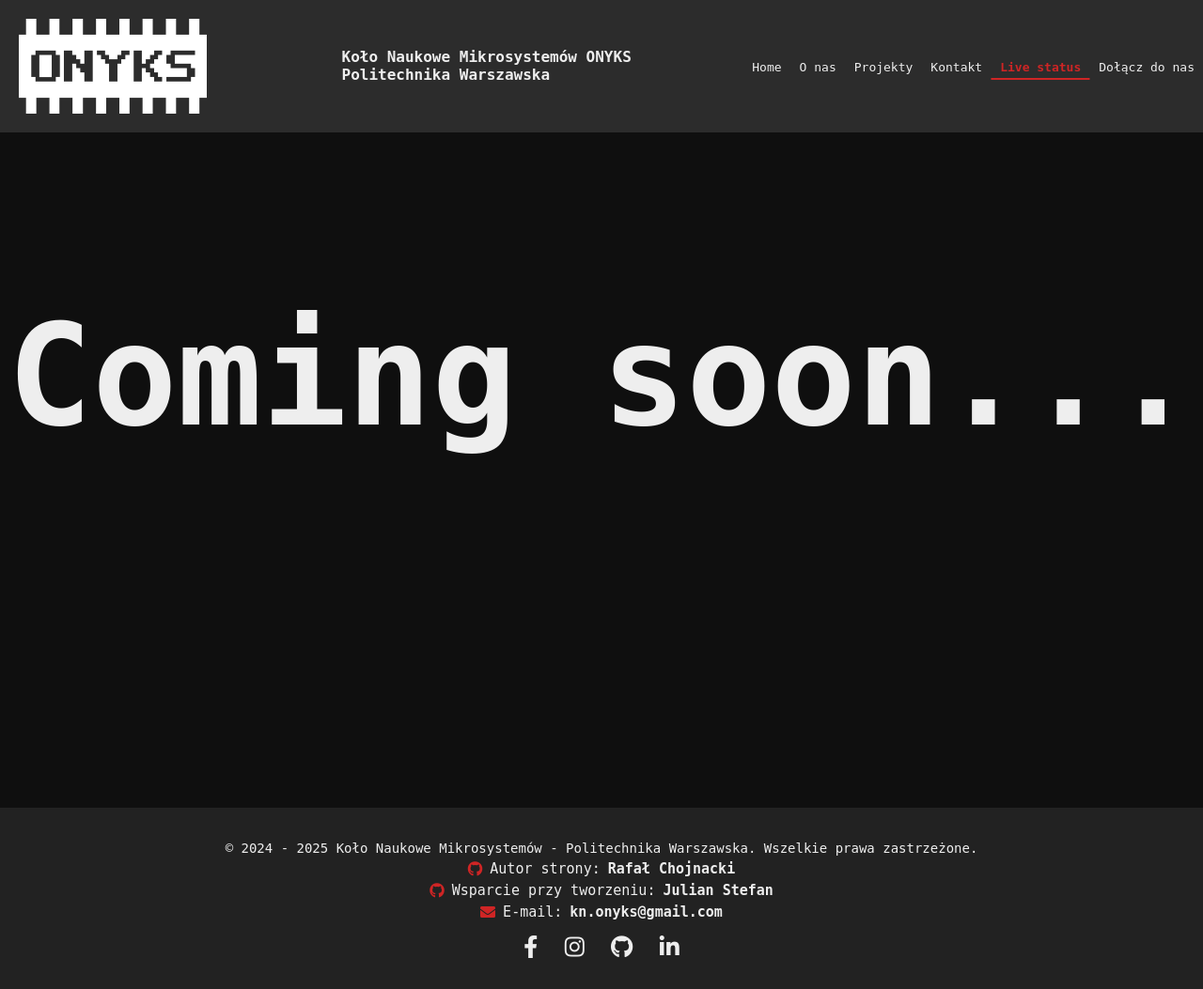
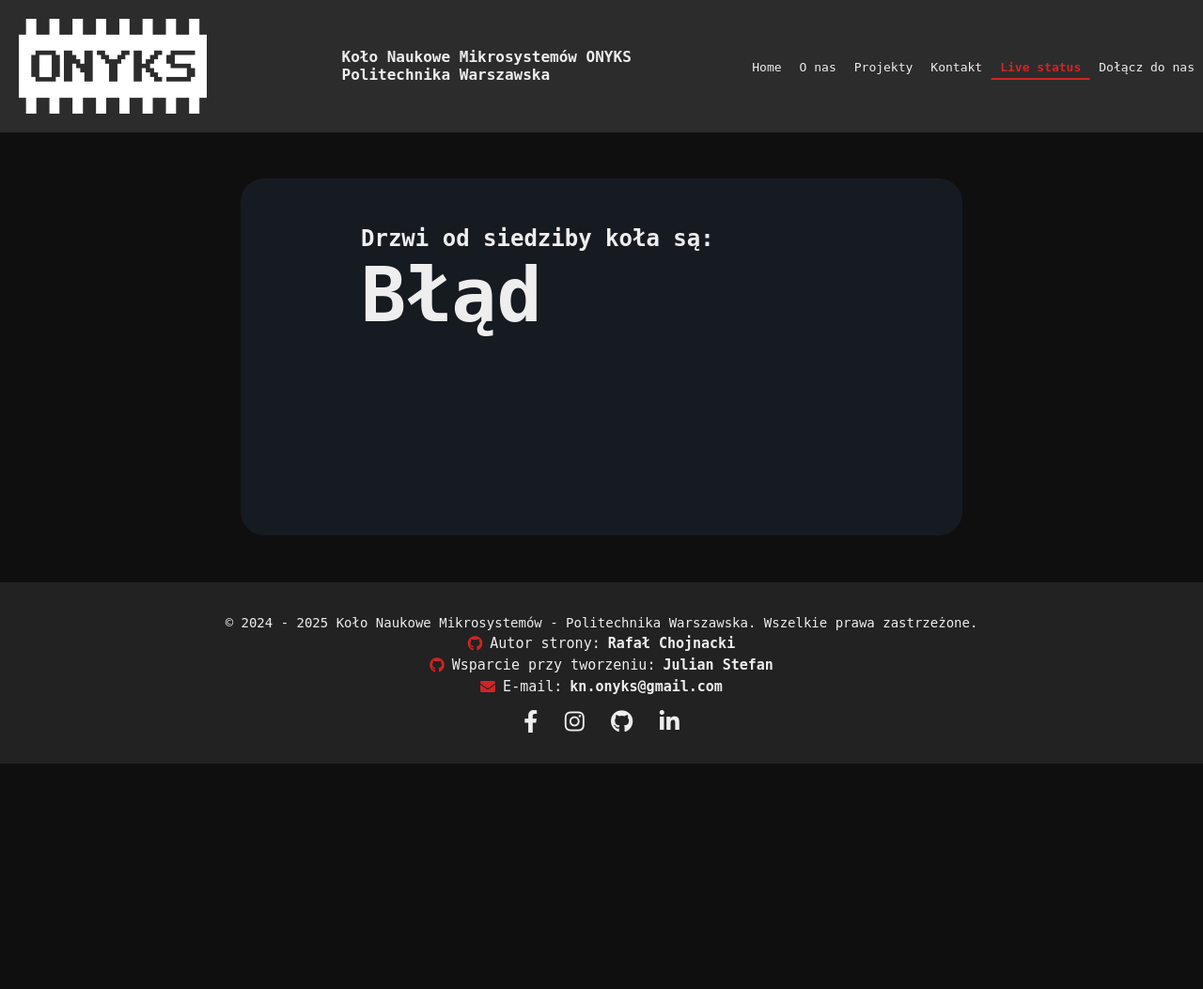
Before and after one commit to knonyks/onyks_website, a Django app: page /live_status/ in a window 1280 px wide. Shown: the whole page at 94% size. After the commit the page ends 813 px from the top, so only its background shows below. Run offline with Django 5.2, Linux system fonts and the light colour scheme; some libraries are stand-ins or nearby versions; some web fonts are replaced.

Commit message:
Add door live stataus

```diff
--- a/website/static/css/styles.css
+++ b/website/static/css/styles.css
@@ -936,14 +936,39 @@
 .live {
   display: flex;
   justify-content: center;
-  align-items: center;
-  height: 100vh;
-  text-align: center;
+  margin-top: 140px;
+  margin-bottom: 0px;
+}
+
+#live-wrapper {
+background-color: #161b22;
+border-radius: 25px;
+width: 60vw;
+padding: 50px 10vw 0 10vw;
+height: calc(100vh - 240px - 180px);
+min-height: 250px;
+min-width: 450px;
+margin: 50px 0 50px 0;
+}
+
+#door-open {
+color: #0ad100;
+font-weight: bold;
+text-align: center;
+}
+#door-closed {
+color: #ba1101;
+font-weight: bold;
+text-align: center;
+}
+
+#door-clock {
+text-align: end;
 }
 
 .live h1 {
-  font-size: 150px;
-  color: #eeeeee;
+  font-size: 80px; /* Możesz dostosować między 100px a 200px */
+  color: #EEEEEE; /* Kolor pasujący do reszty strony */
   font-weight: bold;
   margin: 0;
 }
--- a/website/templates/live_status.html
+++ b/website/templates/live_status.html
@@ -1,40 +1,61 @@
 {% load static %}
 <!DOCTYPE html>
 <html lang="pl">
-  <head>
-    <meta charset="UTF-8" />
-    <meta name="viewport" content="width=device-width, initial-scale=1.0" />
+<head>
+    <meta charset="UTF-8">
+    <meta name="viewport" content="width=device-width, initial-scale=1.0">
     <title>Live Status - KN ONYKS</title>
 
     <!-- Ładowanie stylów -->
-    <link rel="stylesheet" href="{% static 'css/styles.css' %}" />
-    <link
-      rel="stylesheet"
-      href="https://cdnjs.cloudflare.com/ajax/libs/font-awesome/5.14.0/css/all.min.css"
-      integrity="sha512-1PKOgIY59xJ8Co8+NE6FZ+LOAZKjy+KY8iq0G4B3CyeY6wYHN3yt9PW0XpSriVlkMXe40PTKnXrLnZ9+fkDaog=="
-      crossorigin="anonymous"
-    />
-    <link rel="icon" href="{% static 'images/ico.ico' %}" type="image/png" />
+    <link rel="stylesheet" href="{% static 'css/styles.css' %}">
+    <link rel="stylesheet" href="https://cdnjs.cloudflare.com/ajax/libs/font-awesome/5.14.0/css/all.min.css"
+          integrity="sha512-1PKOgIY59xJ8Co8+NE6FZ+LOAZKjy+KY8iq0G4B3CyeY6wYHN3yt9PW0XpSriVlkMXe40PTKnXrLnZ9+fkDaog=="
+          crossorigin="anonymous">
+    <link rel="icon" href="{% static 'images/ico.ico' %}" type="image/png">
 
     <!-- Ładowanie skryptów -->
     <script src="https://code.jquery.com/jquery-3.7.1.min.js"></script>
-  </head>
-  <body>
+</head>
+<body>
+
     <!-- Nagłówek -->
     {% include 'header.html' %}
 
     <section class="live">
-      <h1>Coming soon...</h1>
-    </section>
-
-    <section class="container content">
-      <!-- Można dodać przyszłe treści -->
+        <div id="live-wrapper">
+            <h2>Drzwi od siedziby koła są:</h3>
+            {% if door_status == "open" %}
+                <h1 id="door-open">Otwarte</h1>
+                <h3 id="door-clock"></h3>
+                <script>
+                    function clockUpdate() {
+                        const now = Date.now()/1000;
+                        const then = {{ door_time }};
+                        const diff = Math.floor(Math.floor(now - then) / 60);
+                        if(diff > 59) {
+                            const h = Math.floor(diff/60);
+                            const m = diff%60;
+                            document.getElementById('door-clock').textContent = `Od ${h} godzin i ${m} minut`;
+                        } else {
+                            document.getElementById('door-clock').textContent = `Od ${diff} minut`;
+                        }
+                    }
+                    clockUpdate()
+                    setInterval(clockUpdate, 10000)
+                </script>
+            {% elif door_status == "closed" %}
+                <h1 id="door-closed">Zamknięte</h1>
+            {% else %}
+                <h1>Błąd</h1>
+            {% endif %}
+        </div>
     </section>
 
     <!-- Stopka -->
     {% include 'footer.html' %}
 
     <!-- Skrypty -->
-    <script src="{% static 'js/main.js' %}"></script>
-  </body>
+    <script src="{% static 'js/script.js' %}"></script>
+
+</body>
 </html>
--- a/website/views.py
+++ b/website/views.py
@@ -1,6 +1,12 @@
 from django.core.mail import send_mail
 from django.contrib import messages
-
+from django.http import HttpResponse
+from django.shortcuts import render
+from django.views.decorators.csrf import csrf_exempt
+from django.core.cache import cache
+import json
+import os
+import time
 
 def home(request):
     return render(request, "index.html")
@@ -14,8 +20,34 @@
 def contact(request):
     return render(request, "contact.html")
 
+@csrf_exempt
 def live_status(request):
-    return render(request, "live_status.html")
+    if request.method == "POST":
+        if len(request.body) > 100:
+            return HttpResponse(b"Body too long")
+        try:
+            data = json.loads(request.body)
+        except Exception:
+            data = {}
+
+        token = data.get("token")
+        status = data.get("status")
+        if token == "c26269c7-0f5d-4966-8cd5-b79acb86fb7a" and status in (
+            "closed",
+            "open",
+        ):
+            cache.set("door_status", status, None)
+            cache.set("door_time", time.time(), None)
+            return HttpResponse(b"ok")
+        else:
+            return HttpResponse(b"Invalid parameters")
+    else:
+        return render(request, "live_status.html", {
+            "door_status": cache.get("door_status", "closed"),
+            "door_time": cache.get("door_time", 0)
+            })
+
+
 
 def join_us(request):
     return render(request, "join_us.html")
```
